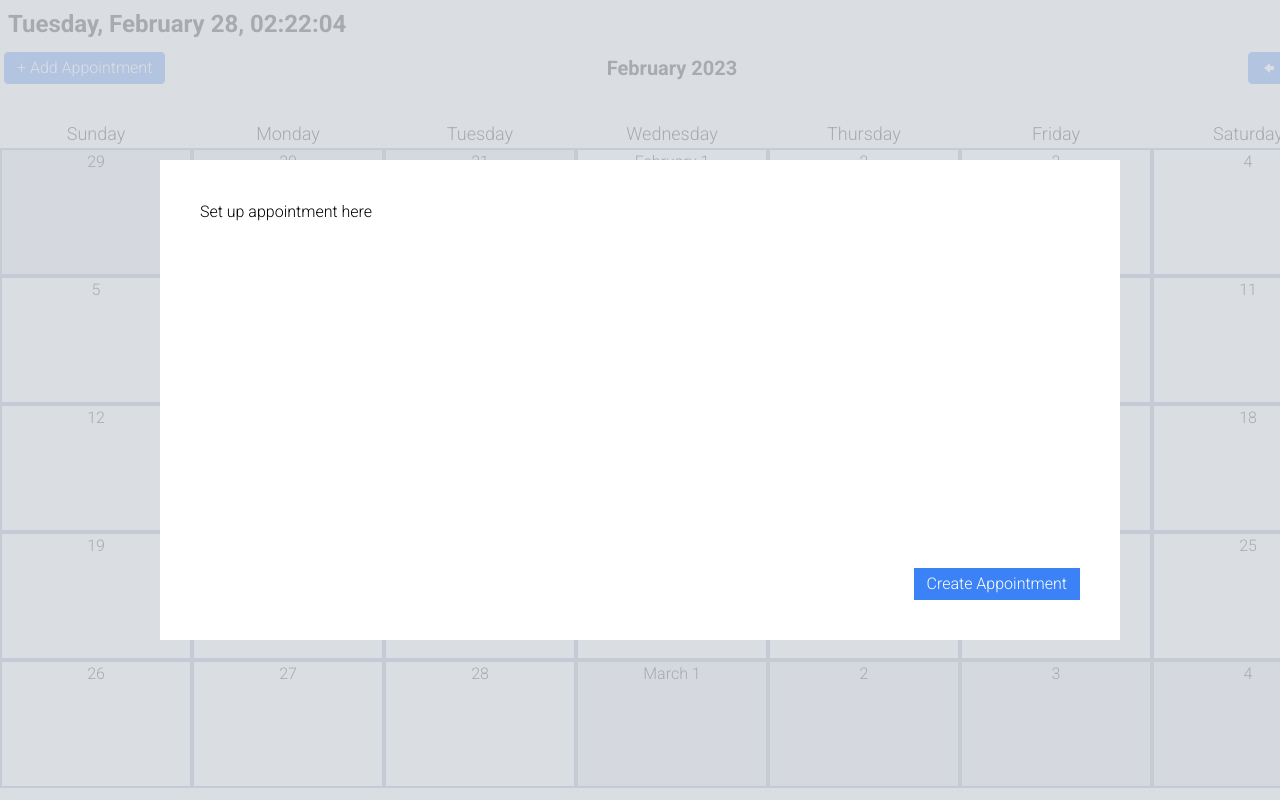
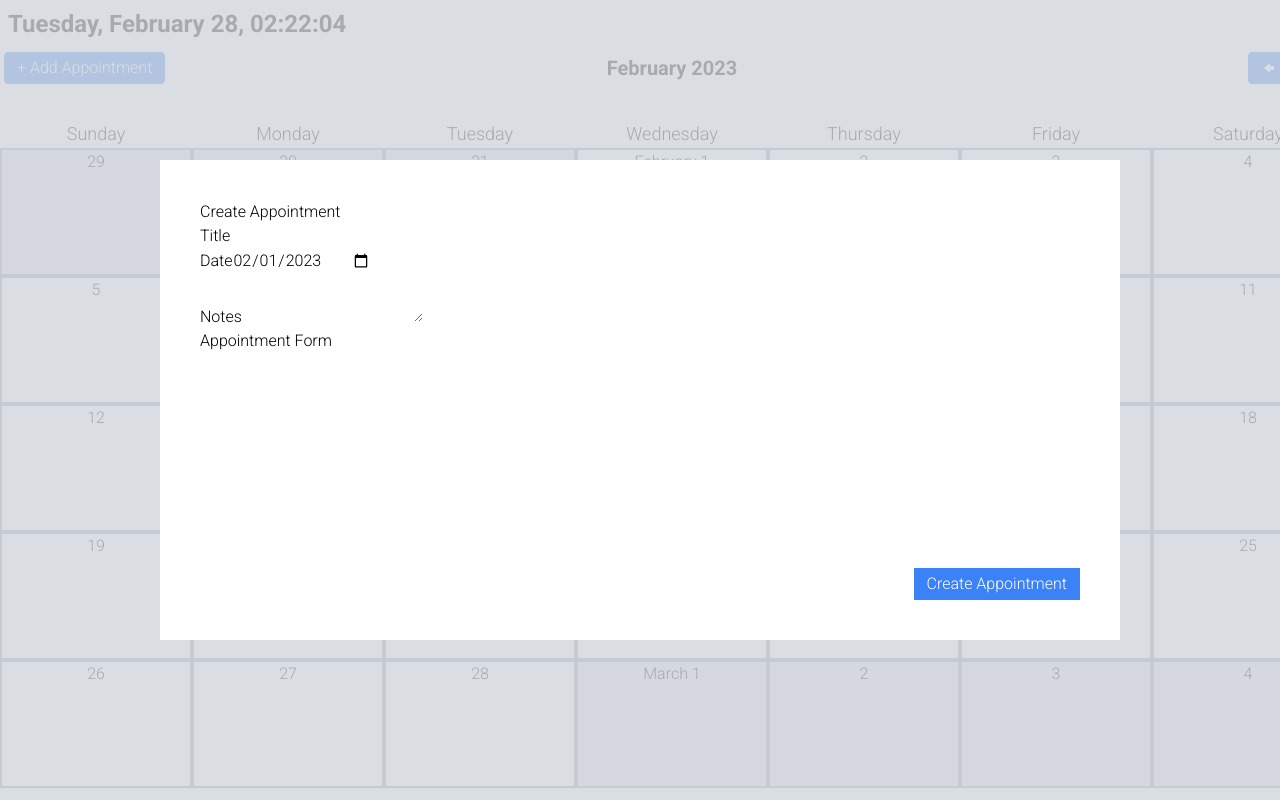
Before and after one commit to Pfirewire/react-calendar, a React (Create React App) app: page / in a window 1280 px wide. Both pictures are taken after a click on the button "+ Add Appointment". Shown: the top 800 px of the page. Built offline with nearby package versions, Linux system fonts and the light colour scheme.

Commit message:
Added form to modal that updates database

```diff
--- a/db.json
+++ b/db.json
@@ -69,6 +69,28 @@
       "duration": 60,
       "notes": "These are some notes. They are a test",
       "id": 10
+    },
+    {
+      "title": "test",
+      "date": "2023-3-1",
+      "duration": 0,
+      "notes": "",
+      "id": 11
+    },
+    {
+      "title": "Form test",
+      "date": "2023-03-10",
+      "duration": 0,
+      "notes": "This is a test",
+      "id": 12
+    },
+    {
+      "title": "Another Test",
+      "date": "2024-03-20",
+      "start": "00:00",
+      "duration": 0,
+      "notes": "Another test with correct start time this time hopefully!",
+      "id": 13
     }
   ]
 }
--- /dev/null
+++ b/src/components/AppointmentForm.js
@@ -0,0 +1,51 @@
+
+
+function AppointmentForm({ form, setForm, handleSubmit }) {
+    console.log(form);
+
+    const handleChange = e => {
+        setForm({
+            ...form,
+            [e.target.id]: e.target.value,
+        });
+    }
+
+    return(
+        <div>
+            <h3>Create Appointment</h3>
+            <form onSubmit={handleSubmit}>
+                <div>
+                    <label htmlFor='title'>Title</label>
+                    <input
+                        id='title'
+                        type='text'
+                        value={form.title}
+                        onChange={handleChange}
+                    />
+                </div>
+                <div>
+                    <label htmlFor='date'>Date</label>
+                    <input
+                        id='date'
+                        type='date'
+                        value={form.date}
+                        onChange={handleChange}
+                    />
+                </div>
+                <div>
+                    <label htmlFor='notes'>Notes</label>
+                    <textarea
+                        id='notes'
+                        value={form.notes}
+                        onChange={handleChange}
+                    >
+
+                    </textarea>
+                </div>
+            </form>
+            Appointment Form
+        </div>
+    );
+}
+
+export default AppointmentForm;
--- a/src/components/Header.js
+++ b/src/components/Header.js
@@ -5,7 +5,8 @@ import {useState} from "react";
 import AddAppointmentModal from "./modals/AddAppointmentModal";
 
 function Header({ handlePrev, handleNext }) {
-    const dateAndTime = useSelector(state => state.selectedDateAndTime.dateAndTime);const [showModal, setShowModal] = useState(false);
+    const dateAndTime = useSelector(state => state.selectedDateAndTime.dateAndTime);
+    const [showModal, setShowModal] = useState(false);
 
     const handleOpenModal = () => {
         setShowModal(true);
--- a/src/components/modals/AddAppointmentModal.js
+++ b/src/components/modals/AddAppointmentModal.js
@@ -1,19 +1,25 @@
 import Button from "../Button";
 import Modal from "../Modal";
 import {useAddAppointmentMutation} from "../../store";
+import {useState} from "react";
+import {useSelector} from "react-redux";
+import AppointmentForm from "../AppointmentForm";
 
 
 function AddAppointmentModal({ handleClose }) {
+    const dateAndTime = useSelector(state => state.selectedDateAndTime.dateAndTime);
+    const [form, setForm] = useState({
+        title: '',
+        date: `${dateAndTime.year}-${dateAndTime.prettyMonth}-${dateAndTime.prettyDay}`,
+        start: '00:00',
+        duration: 0,
+        notes: '',
+    });
     const [addAppointment, results] = useAddAppointmentMutation();
 
-    const handleAddAppointment = () => {
-        const tempAppointment = {
-            title: 'Test Title',
-            date: 23,
-            duration: 60,
-            notes: 'These are some notes. They are a test',
-        };
-        addAppointment(tempAppointment);
+    const handleAddAppointment = (e) => {
+        e.preventDefault();
+        addAppointment(form);
         handleClose();
     };
 
@@ -25,7 +31,7 @@ function AddAppointmentModal({ handleClose }) {
 
     const modal = (
         <Modal onClose={handleClose} actionBar={actionBar}>
-            Set up appointment here
+            <AppointmentForm form={form} setForm={setForm} handleSubmit={handleAddAppointment} />
         </Modal>
     );
 
--- a/src/dateConversions.js
+++ b/src/dateConversions.js
@@ -58,8 +58,10 @@ function convertDateAndTime(date) {
     return {
         year: date.getFullYear(),
         month: date.getMonth(),
+        prettyMonth: (date.getMonth() + 1).toString().padStart(2, '0'),
         monthString: convertMonthToString(date.getMonth()),
         day: date.getDate(),
+        prettyDay: date.getDate().toString().padStart(2, '0'),
         dayString: convertDayToString(date.getDay()),
         dayOfWeek: date.getDay(),
         hour: date.getHours(),
--- a/src/store/apis/appointmentsApi.js
+++ b/src/store/apis/appointmentsApi.js
@@ -33,6 +33,7 @@ const appointmentsApi = createApi({
                         body: {
                             title: appointment.title,
                             date: appointment.date,
+                            start: appointment.start,
                             duration: appointment.duration,
                             notes: appointment.notes,
                         },
@@ -50,6 +51,7 @@ const appointmentsApi = createApi({
                         body: {
                             title: appointment.title,
                             date: appointment.date,
+                            start: appointment.start,
                             duration: appointment.duration,
                             notes: appointment.notes,
                         },
```
